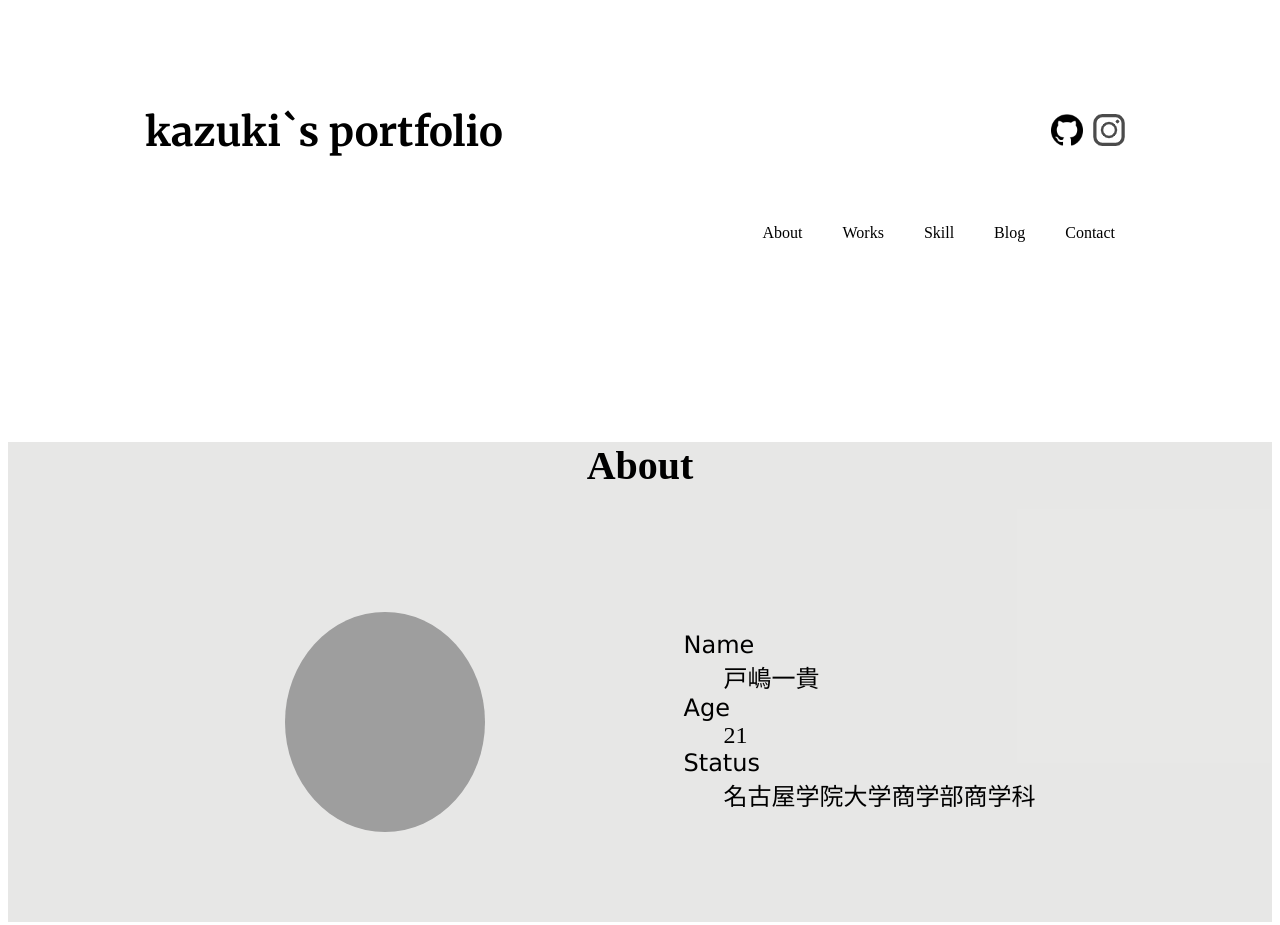
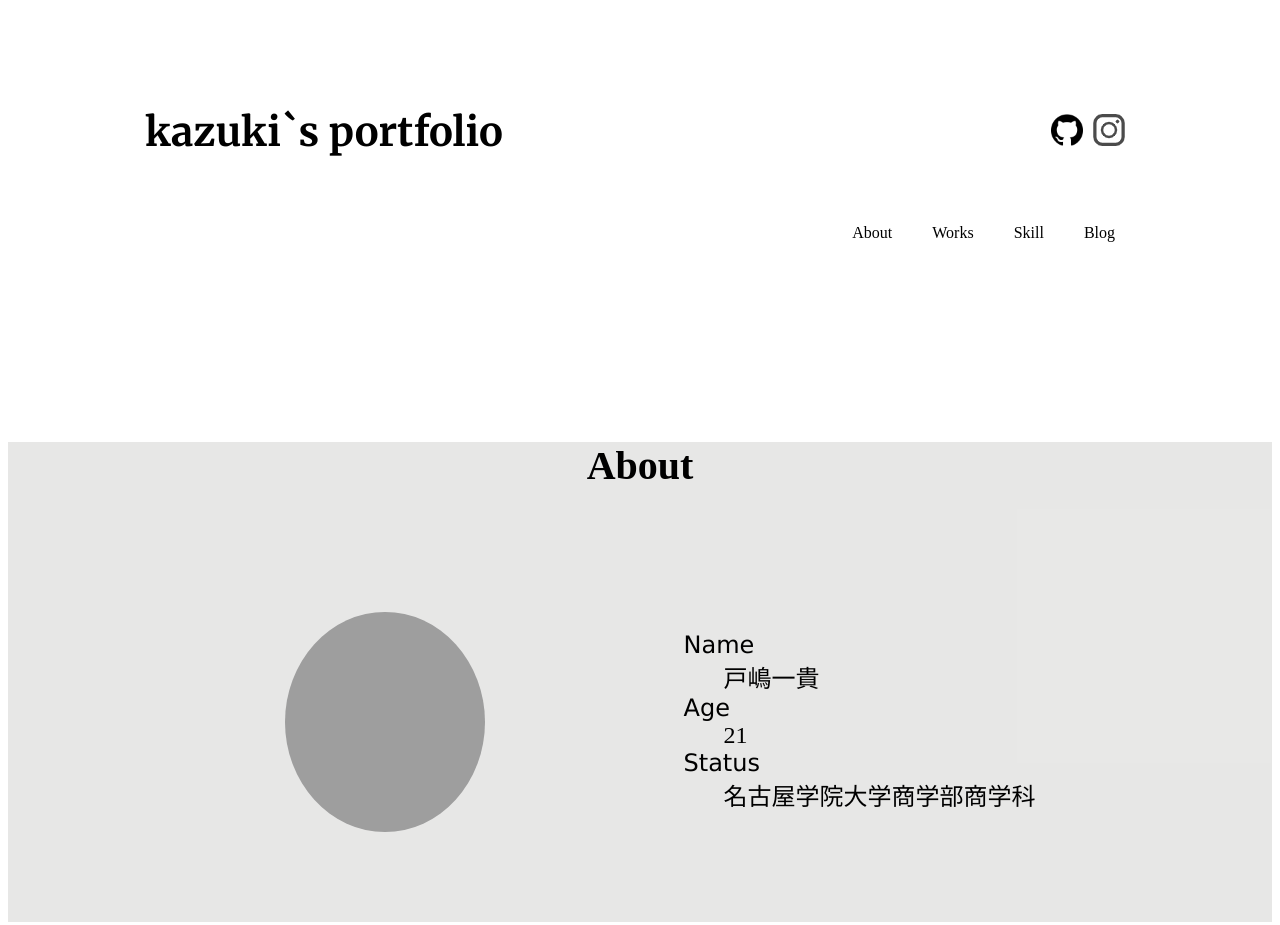
Before and after one commit to kazuki200/portfolio_site, a plain HTML site: page index.html in a window 1280 px wide. Shown: the top 925 px of the page. Drawn offline with Linux system fonts and the light colour scheme; grey boxes are pictures that could not be loaded.

Commit message:
3回目のコミット修正２

```diff
--- a/index.html
+++ b/index.html
@@ -30,7 +30,6 @@
       <li><a href="#works">Works</a></li>
       <li><a href="#skill">Skill</a></li>
       <li><a href="">Blog</a></li>
-      <li><a href="">Contact</a></li>
     </ul>
   </nav>
 
@@ -46,7 +45,6 @@
     <li><a href="#works">Works</a></li>
     <li><a href="#skill">Skill</a></li>
     <li><a href="">Blog</a></li>
-    <li><a href="">Contact</a></li>
   </ul>
 </nav>
 
@@ -136,7 +134,6 @@
     <li><a href="#works">Works</a></li>
     <li><a href="#skill">Skill</a></li>
     <li><a href="">Blog</a></li>
-    <li><a href="">Contact</a></li>
   </ul>
   <p>&copy; kazuki`s portfolio</p>
 </div>
```
